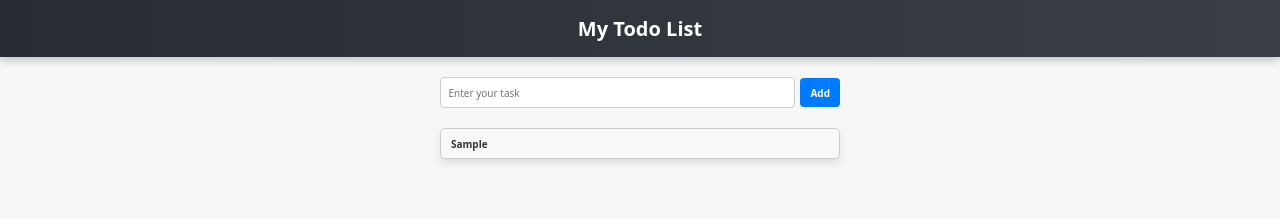
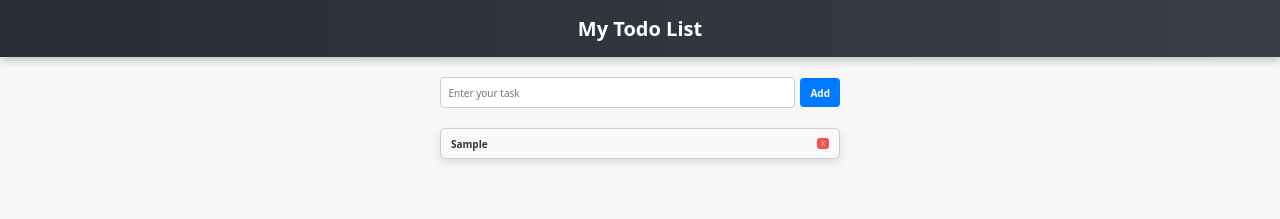
Before and after one commit to newaz10/todo-app, a React (Vite) app: page / in a window 1280 px wide. Both pictures are taken after typing "Sample" into the empty fields and a click on the button "Add". Shown: the top 219 px of the page. Built offline with nearby package versions, Linux system fonts and the light colour scheme.

Commit message:
adding a delete button

```diff
--- a/src/components/Todo.jsx
+++ b/src/components/Todo.jsx
@@ -5,10 +5,16 @@ import { Form } from "./Form";
 export const Todo = () => {
   const [todoList, setTodoList] = useState([]); // State to hold the list of tasks
 
+  const deleteTodo = (indexToDelete) => {
+    setTodoList((prevList) =>
+      prevList.filter((_, index) => index !== indexToDelete)
+    );
+  };
+
   return (
     <div>
       <Form todoList={todoList} setTodoList={setTodoList} />
-      <TodoList todoList={todoList} />
+      <TodoList todoList={todoList} deleteTodo={deleteTodo} />
     </div>
   );
 };
--- a/src/components/TodoList.css
+++ b/src/components/TodoList.css
@@ -1,6 +1,7 @@
 /* Todo List Container */
 .todo-list {
   list-style-type: none;
+  padding: 0;
   margin: 1rem 0;
   background-color: #f9f9f9;
   border: 1px solid #ccc;
@@ -12,21 +13,37 @@
 
 /* Todo List Item */
 .todo-item {
+  display: flex;
+  justify-content: space-between;
+  align-items: center;
   padding: 0.75rem 1rem;
   font-size: 1rem;
+  font-weight: bold;
   color: #333;
-  font-weight: bold;
   border-bottom: 1px solid #ccc;
   transition: background-color 0.3s ease;
 }
 
-/* Last Item: No Border */
 .todo-item:last-child {
   border-bottom: none;
 }
 
-/* Hover Effect */
 .todo-item:hover {
   background-color: #e6f7ff;
+}
+
+/* Delete Button */
+.delete-button {
+  background-color: #ff4d4f;
+  color: #fff;
+  border: none;
+  border-radius: 3px;
+  padding: 0.1rem 0.4rem;
   cursor: pointer;
+  font-size: 0.7rem;
+  transition: background-color 0.3s ease;
 }
+
+.delete-button:hover {
+  background-color: #ff7875;
+}
--- a/src/components/TodoList.jsx
+++ b/src/components/TodoList.jsx
@@ -1,19 +1,26 @@
 import PropTypes from "prop-types";
 import "./TodoList.css";
 
-export const TodoList = ({ todoList }) => {
+export const TodoList = ({ todoList, deleteTodo }) => {
   return (
     <ul className="todo-list">
-      {todoList.map((todoList, index) => (
+      {todoList.map((task, index) => (
         <li key={index} className="todo-item">
-          {todoList}
-        </li> // Render each task in the list
+          <span>{task}</span>
+          <button
+            className="delete-button"
+            onClick={() => deleteTodo(index)} // Call delete function with the index
+          >
+            X
+          </button>
+        </li>
       ))}
     </ul>
   );
 };
 
-// Add prop validation
+// Prop validation
 TodoList.propTypes = {
   todoList: PropTypes.arrayOf(PropTypes.string).isRequired, // tasks must be an array of strings and is required
+  deleteTodo: PropTypes.func.isRequired, // Ensure deleteTodo is a function
 };
```
